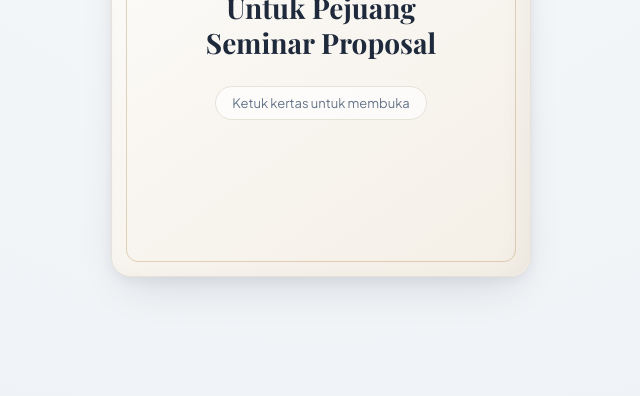
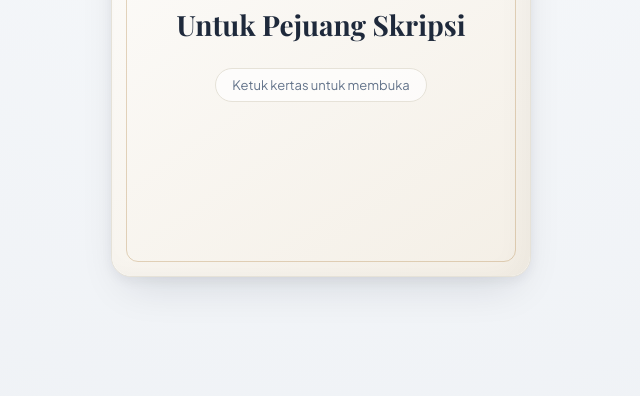
Before and after one commit to selamatsemproizza/selamatsemproizza.github.io, a plain HTML site: page index.html in a window 1280 px wide. Shown: the part 404-800 px from the top of the page, without its empty margins (319-959 px from the left). Drawn offline with nearby package versions, Linux system fonts and the light colour scheme; a web font is replaced by a local one.

Commit message:
Update index.html

```diff
--- a/index.html
+++ b/index.html
@@ -22,7 +22,7 @@
       <div class="paper-cover" id="paperCover" onclick="openCard()">
         <div class="wax-seal">SP</div>
         <span class="cover-label">Special Note</span>
-        <h2 class="cover-title">Untuk Pejuang<br>Seminar Proposal</h2>
+        <h2 class="cover-title">Untuk Pejuang Skripsi</h2>
         <p class="cover-hint">Ketuk kertas untuk membuka</p>
       </div>
 
```
